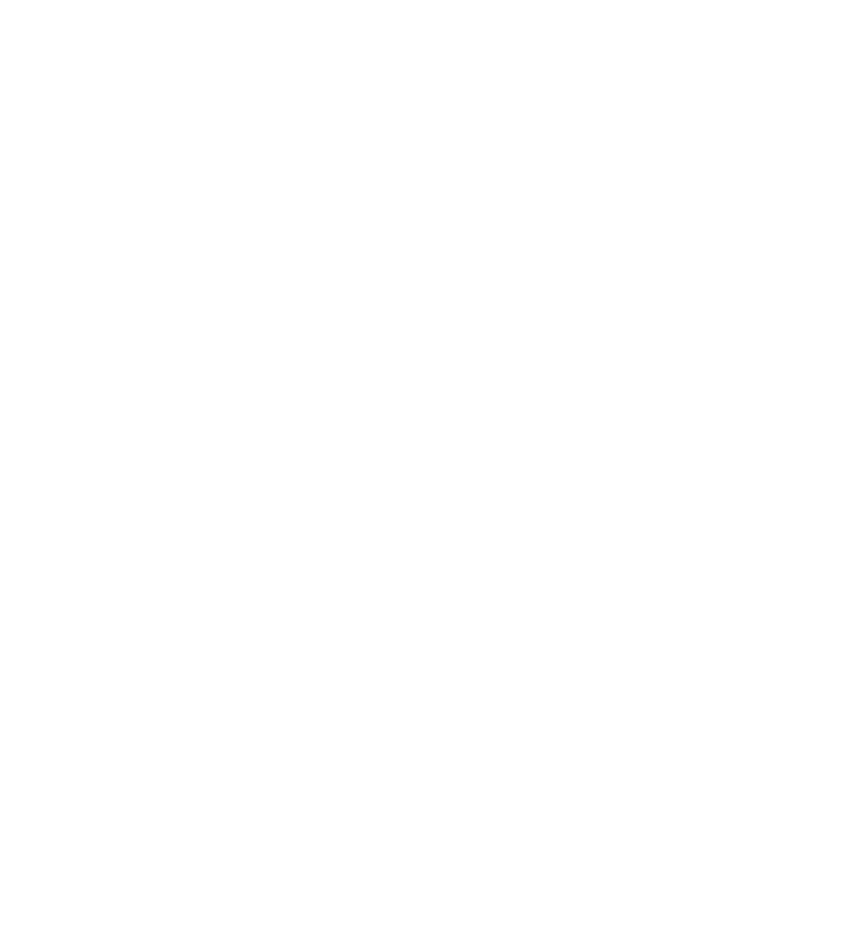
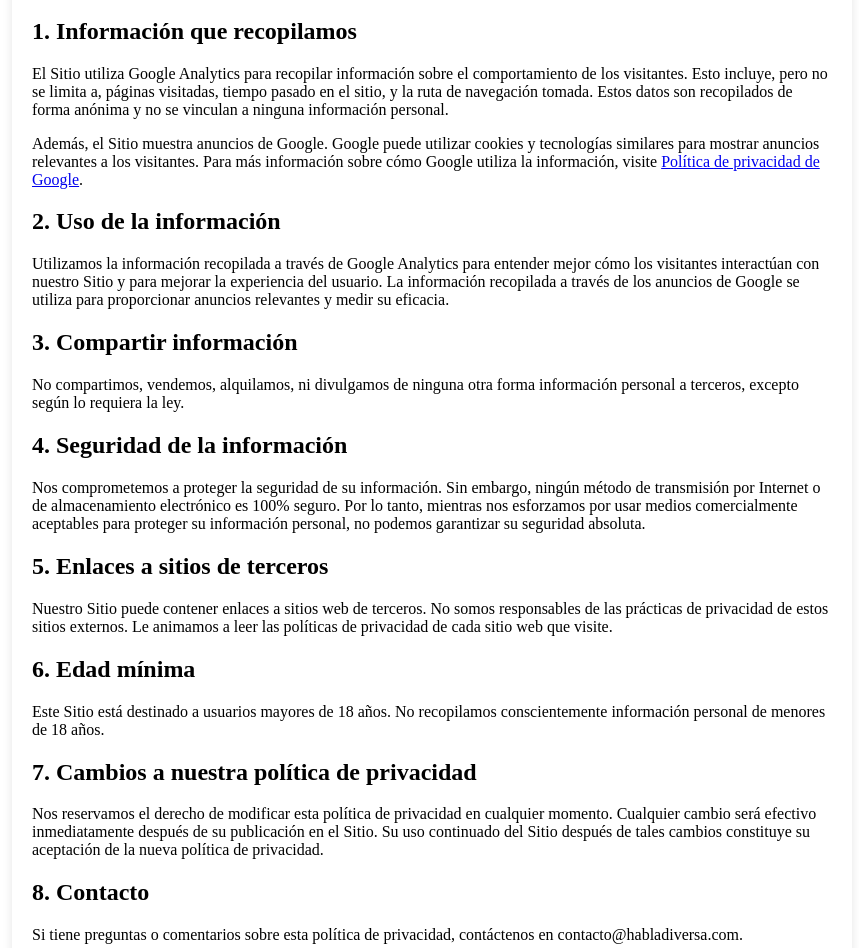
Before and after one commit to jbaez11/blog-angular, an Angular app: page /privacy-policy in a window 1280 px wide. Before the commit this address led to /. Shown: the part 564-1512 px from the top of the page, without its empty margins (208-1067 px from the left). Before the commit the page ends 800 px from the top, so only its background shows below. Built offline with nearby package versions, Linux system fonts and the light colour scheme.

Commit message:
feat: privacy policy

```diff
--- a/angular.json
+++ b/angular.json
@@ -39,8 +39,8 @@
                 },
                 {
                   "type": "anyComponentStyle",
-                  "maximumWarning": "2kb",
-                  "maximumError": "4kb"
+                  "maximumWarning": "3kb",
+                  "maximumError": "5kb"
                 }
               ],
               "outputHashing": "all"
--- a/src/app/app-routing.module.ts
+++ b/src/app/app-routing.module.ts
@@ -2,11 +2,15 @@ import { NgModule } from '@angular/core';
 import { RouterModule, Routes } from '@angular/router';
 import { HomeComponent } from './home/home.component';
 import { EntryComponent } from './entry/entry.component';
+import { PrivacyPolicyComponent } from './privacy-policy/privacy-policy.component';
 
 
 const routes: Routes = [
   { path: '', component: HomeComponent },
-  { path: 'entry/:urlPost/:postId/:createdAt', component: EntryComponent}
+  { path: 'entry/:urlPost/:postId/:createdAt', component: EntryComponent},
+  { path: 'privacy-policy', component: PrivacyPolicyComponent}
+
+
   // Otras rutas si las tienes
 ];
 
--- a/src/app/app.module.ts
+++ b/src/app/app.module.ts
@@ -6,10 +6,12 @@ import { AppRoutingModule } from './app-routing.module';
 import { AppComponent } from './app.component';
 import { PagesModule } from './pages/pages.module';
 import { HttpClientModule } from '@angular/common/http';
+import { PrivacyPolicyComponent } from './privacy-policy/privacy-policy.component';
 
 @NgModule({
   declarations: [
     AppComponent,
+    PrivacyPolicyComponent,
   ],
   imports: [
     BrowserModule,
--- /dev/null
+++ b/src/app/privacy-policy/privacy-policy.component.css
@@ -0,0 +1,7 @@
+.container {
+  max-width: 800px;
+  margin: 0 auto;
+  padding: 20px;
+  background-color: #fff; /* Cambia el color de fondo */
+  box-shadow: 0 0 10px rgba(0,0,0,0.1);
+}
--- /dev/null
+++ b/src/app/privacy-policy/privacy-policy.component.html
@@ -0,0 +1,39 @@
+<!DOCTYPE html>
+<html lang="es">
+<head>
+    <meta charset="UTF-8">
+    <title>Política de Privacidad</title>
+</head>
+<body>
+  <div class="container">
+    <h1>Política de Privacidad de HablaDiversa</h1>
+    <p>Última actualización: 06/04/2024</p>
+    <p>Bienvenido a HablaDiversa (el "Sitio"), un blog dedicado a [breve descripción del contenido del blog]. Nos comprometemos a proteger la privacidad de nuestros visitantes. Esta Política de Privacidad explica cómo recopilamos, usamos, y compartimos información sobre usted cuando visita nuestro Sitio.</p>
+
+    <h2>1. Información que recopilamos</h2>
+    <p>El Sitio utiliza Google Analytics para recopilar información sobre el comportamiento de los visitantes. Esto incluye, pero no se limita a, páginas visitadas, tiempo pasado en el sitio, y la ruta de navegación tomada. Estos datos son recopilados de forma anónima y no se vinculan a ninguna información personal.</p>
+    <p>Además, el Sitio muestra anuncios de Google. Google puede utilizar cookies y tecnologías similares para mostrar anuncios relevantes a los visitantes. Para más información sobre cómo Google utiliza la información, visite <a href="https://policies.google.com/privacy">Política de privacidad de Google</a>.</p>
+
+    <h2>2. Uso de la información</h2>
+    <p>Utilizamos la información recopilada a través de Google Analytics para entender mejor cómo los visitantes interactúan con nuestro Sitio y para mejorar la experiencia del usuario. La información recopilada a través de los anuncios de Google se utiliza para proporcionar anuncios relevantes y medir su eficacia.</p>
+
+    <h2>3. Compartir información</h2>
+    <p>No compartimos, vendemos, alquilamos, ni divulgamos de ninguna otra forma información personal a terceros, excepto según lo requiera la ley.</p>
+
+    <h2>4. Seguridad de la información</h2>
+    <p>Nos comprometemos a proteger la seguridad de su información. Sin embargo, ningún método de transmisión por Internet o de almacenamiento electrónico es 100% seguro. Por lo tanto, mientras nos esforzamos por usar medios comercialmente aceptables para proteger su información personal, no podemos garantizar su seguridad absoluta.</p>
+
+    <h2>5. Enlaces a sitios de terceros</h2>
+    <p>Nuestro Sitio puede contener enlaces a sitios web de terceros. No somos responsables de las prácticas de privacidad de estos sitios externos. Le animamos a leer las políticas de privacidad de cada sitio web que visite.</p>
+
+    <h2>6. Edad mínima</h2>
+    <p>Este Sitio está destinado a usuarios mayores de 18 años. No recopilamos conscientemente información personal de menores de 18 años.</p>
+
+    <h2>7. Cambios a nuestra política de privacidad</h2>
+    <p>Nos reservamos el derecho de modificar esta política de privacidad en cualquier momento. Cualquier cambio será efectivo inmediatamente después de su publicación en el Sitio. Su uso continuado del Sitio después de tales cambios constituye su aceptación de la nueva política de privacidad.</p>
+
+    <h2>8. Contacto</h2>
+    <p>Si tiene preguntas o comentarios sobre esta política de privacidad, contáctenos en contacto@habladiversa.com.</p>
+  </div>
+  </body>
+</html>
```
Also changed, not shown: src/app/home/home.component.css (+0 -8 lines), src/app/privacy-policy/privacy-policy.component.ts (added, +10 -0 lines), 1 other file (tests, documents, lock files or other folders).
